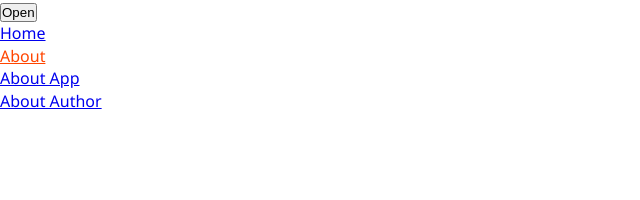
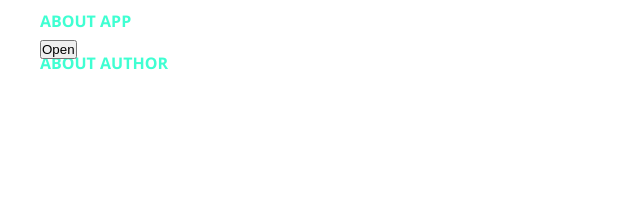
Before and after one commit to MCBTay/react-todo-app, a React app: page /about in a window 1280 px wide. Shown: the whole page, without its empty margins (0-640 px from the left). Built offline with nearby package versions, Linux system fonts and the light colour scheme.

Commit message:
first pass of sidebar styling

```diff
--- a/src/functionBased/App.css
+++ b/src/functionBased/App.css
@@ -68,3 +68,48 @@ body {
   color: orangered;
   text-decoration: underline;
 }
+
+/* Sidebar navigation */
+.navBar {
+  position: relative;
+}
+
+.navBar button {
+  position: fixed;
+  left: 40px;
+  top: 40px;
+  z-index: 10;
+  cursor: pointer;
+}
+
+.menuNav {
+  overflow-y: scroll;
+  list-style: none;
+  position: fixed;
+  top: 0;
+  background: darkcyan;
+  left: 0;
+  bottom: 0;
+  height: 100vh;
+  width: 0;
+  overflow: hidden;
+  max-width: 290px;
+  z-index: 9;
+}
+
+.menuNav.showMenu {
+  width: 100%;
+}
+
+a {
+  display: block;
+  padding: 10px 40px;
+  text-decoration: none;
+  color: #3fffd2;
+  text-transform: uppercase;
+  font-weight: bold;
+}
+
+.menuNav li:first-child {
+  margin-top: 7rem;
+}
```
